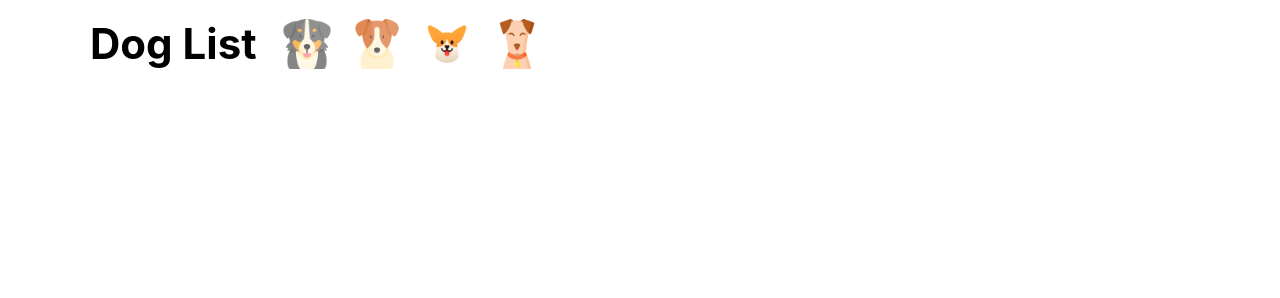
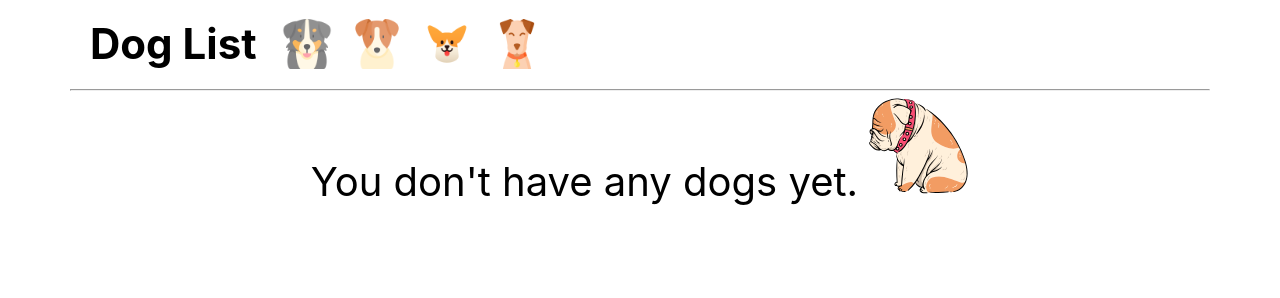
Before and after one commit to AWeidenkopf/dog-collector, a Django app: page /dogs/ in a window 1280 px wide. Shown: the part 57-355 px from the top of the page. Run offline with Django 4.2, Linux system fonts and the light colour scheme; the visitor is signed in with stand-in values (Sample User, id 1); data that the repository does not hold is empty; some web fonts are replaced.

Commit message:
create display for when no dogs in the index page

```diff
--- a/main_app/static/css/dogs/dog-index.css
+++ b/main_app/static/css/dogs/dog-index.css
@@ -40,3 +40,11 @@
   margin: 5px 0;
   font-size: var(--font-reg);
 }
+
+.no-dogs{
+  font-size: 40px;
+}
+
+.no-dogs img{
+  width: 100px;
+}
--- a/main_app/templates/dogs/index.html
+++ b/main_app/templates/dogs/index.html
@@ -18,8 +18,10 @@
   <img src="{% static 'images/corgi.png' %}" alt="A corgi dog" />
   <img src="{% static 'images/dog (2).png' %}" alt="A cute dog" />
 </section>
+<hr/>
 
 <section class="card-container">
+  {% if dogs.count %}
   {% for dog in dogs %}
     <div class="card">
       <a href="{% url 'dogs_detail' dog.id %}">
@@ -41,6 +43,12 @@
     </a>
     </div>
   {% endfor %}
+  {% else %}
+  <div class="no-dogs">
+    You don't have any dogs yet.
+    <img src="{% static 'images/sad-dog.svg' %}" alt="A sad dog" />
+  </div>
+  {% endif %}
 </section>
 
 {% endblock %}
```
Also changed, not shown: main_app/static/images/sad-dog.svg (added), 2 other files.
